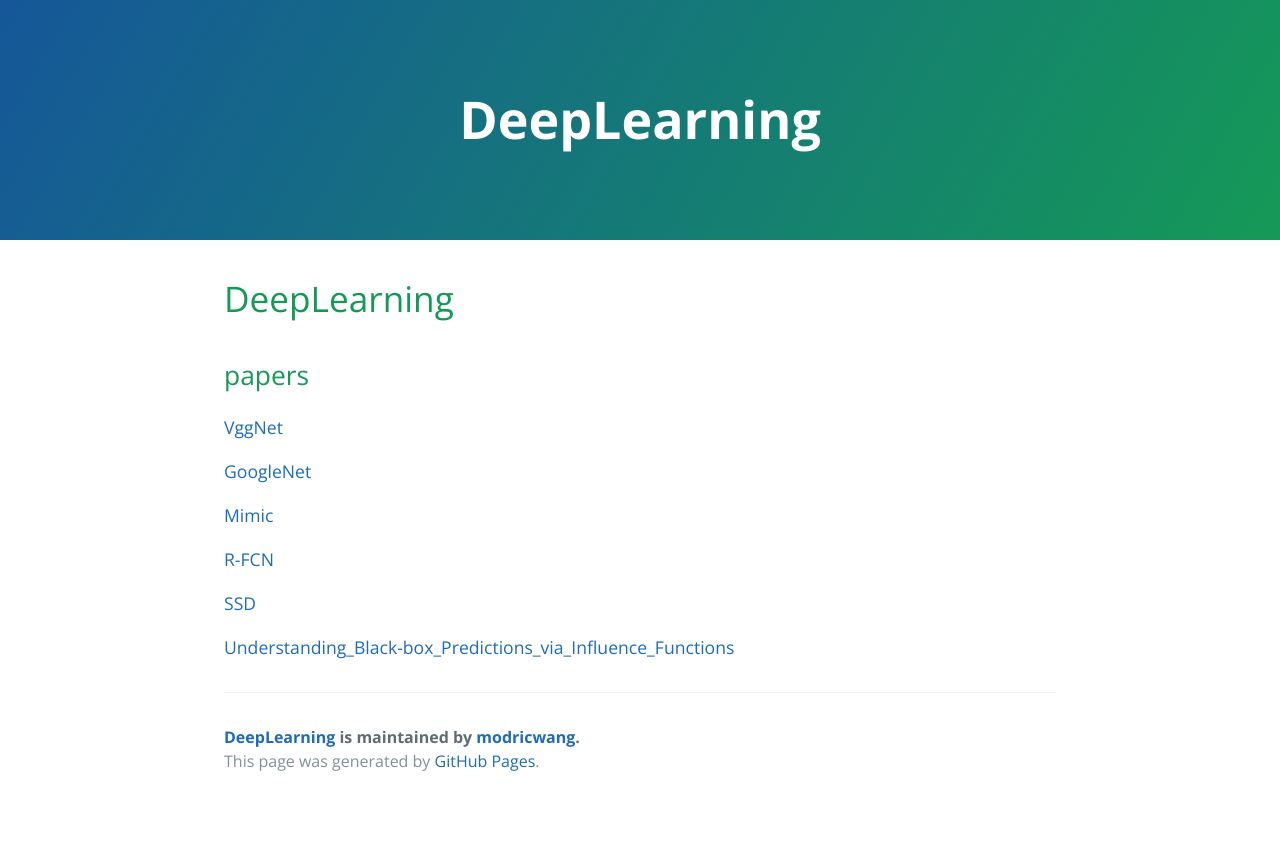
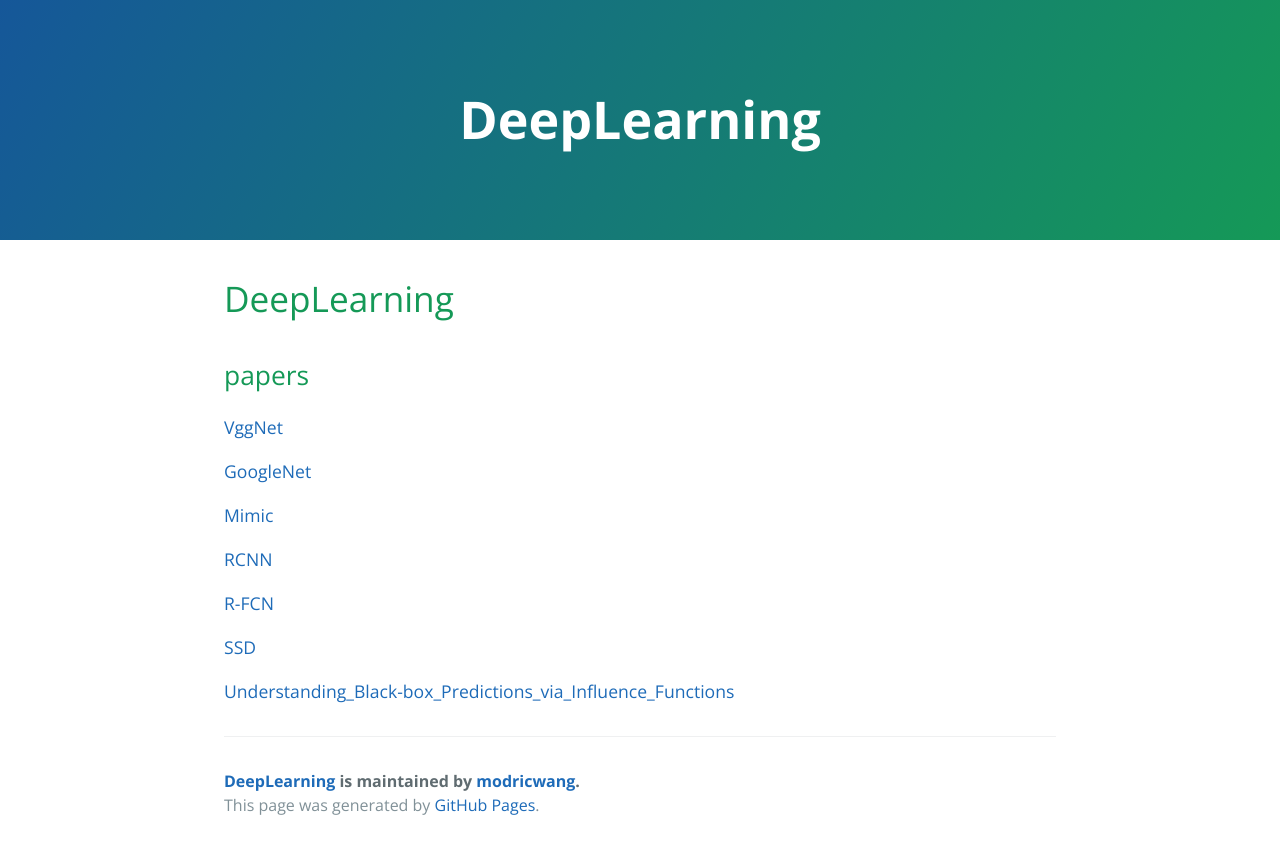
Before and after one commit to modricwang/DeepLearning, a Jekyll site: the page built from docs/index.md, in a window 1280 px wide. Shown: the top 854 px of the page. Built offline with Jekyll 4.4.1, drawn with Linux system fonts in a browser that asks for light colours; our own code applies the rules of GitHub Pages for plain Markdown files; the repository's description, which GitHub fills in, is left out.

Commit message:
add rcnn

```diff
--- a/docs/index.md
+++ b/docs/index.md
@@ -8,6 +8,8 @@
 
 [Mimic](https://github.com/modricwang/DeepLearning/blob/master/papers/Mimic_Distilling_the_Knowledge_in_a_Neural_Network.pdf)
 
+[RCNN](https://github.com/modricwang/DeepLearning/blob/master/papers/Rich_feature_hierarchies_for_accurate_object_detection_and_semantic_segmentation)
+
 [R-FCN](https://github.com/modricwang/DeepLearning/blob/master/papers/R-FCN_Object_Detection_via_Region-based_Fully_Convolutional_Networks.pdf)
 
 [SSD](https://github.com/modricwang/DeepLearning/blob/master/papers/SSD_Single_Shot_MultiBox_Detector.pdf)
```
Also changed, not shown: README.md, 1 other file.
